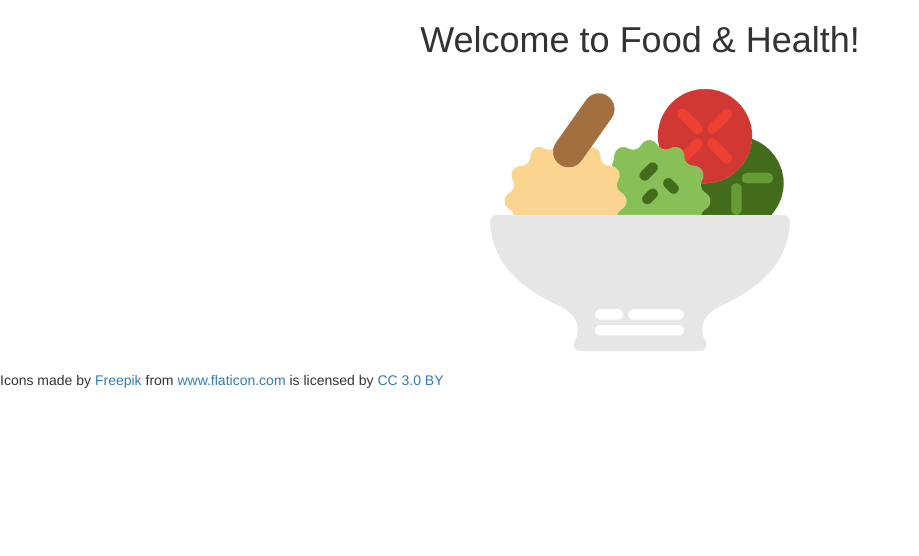
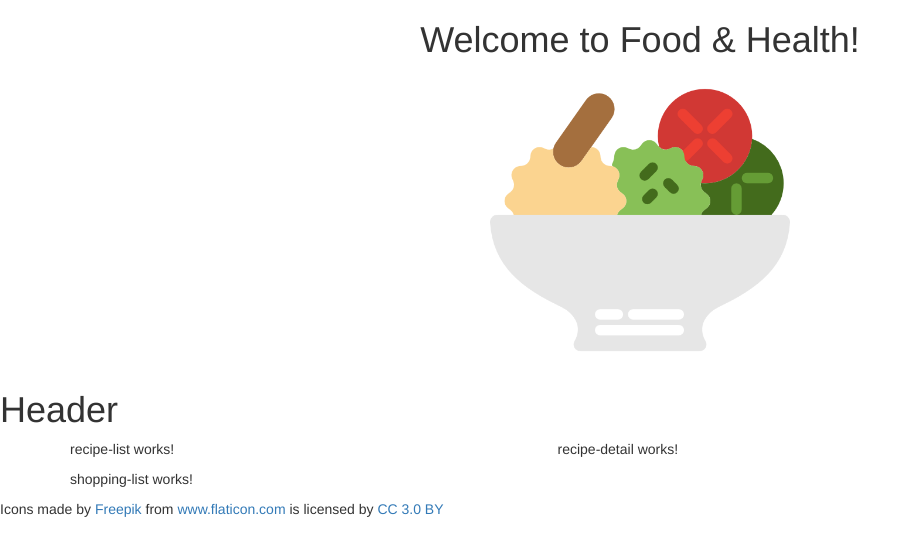
Before and after one commit to IvoNikolov/food-and-health-website, an Angular app in the folder food-and-health-website/: page / in a window 1280 px wide. Shown: the top 556 px of the page, without its empty margins (0-919 px from the left). Built offline with nearby package versions, Linux system fonts and the light colour scheme.

Commit message:
Adding components

```diff
--- a/food-and-health-website/src/app/app.component.html
+++ b/food-and-health-website/src/app/app.component.html
@@ -6,5 +6,14 @@
   <img width="300" alt="Angular Logo" src="../assets/salad.png"  >
 </div>
 <div class="container">
+</div>
 
+<app-header></app-header>
+<div class="container">
+  <div class="row">
+    <div class="col-md-12">
+      <app-recipes></app-recipes>
+      <app-shopping-list></app-shopping-list>
+    </div>
+  </div>
 </div>
--- a/food-and-health-website/src/app/app.module.ts
+++ b/food-and-health-website/src/app/app.module.ts
@@ -8,6 +8,8 @@ import { RecipesComponent } from './recipes/recipes.component';
 import { RecipeListComponent } from './recipes/recipe-list/recipe-list.component';
 import { RecipeDetailComponent } from './recipes/recipe-detail/recipe-detail.component';
 import { RecipeItemComponent } from './recipes/recipe-list/recipe-item/recipe-item.component';
+import { ShoppingListComponent } from './shopping-list/shopping-list.component';
+import { ShoppingEditComponent } from './shopping-list/shopping-edit/shopping-edit.component';
 
 
 @NgModule({
@@ -18,6 +20,8 @@ import { RecipeItemComponent } from './recipes/recipe-list/recipe-item/recipe-it
     RecipeListComponent,
     RecipeDetailComponent,
     RecipeItemComponent,
+    ShoppingListComponent,
+    ShoppingEditComponent,
 
   ],
   imports: [
--- a/food-and-health-website/src/app/recipes/recipes.component.html
+++ b/food-and-health-website/src/app/recipes/recipes.component.html
@@ -1,3 +1,8 @@
-<p>
-  recipes works!
-</p>
+<div class="row">
+  <div class="col-md-5">
+    <app-recipe-list></app-recipe-list>
+  </div>
+  <div class="col-md-7">
+    <app-recipe-detail></app-recipe-detail>
+  </div>
+</div>
--- /dev/null
+++ b/food-and-health-website/src/app/shopping-list/shopping-edit/shopping-edit.component.html
@@ -0,0 +1,3 @@
+<p>
+  shopping-edit works!
+</p>
--- /dev/null
+++ b/food-and-health-website/src/app/shopping-list/shopping-edit/shopping-edit.component.ts
@@ -0,0 +1,15 @@
+import { Component, OnInit } from '@angular/core';
+
+@Component({
+  selector: 'app-shopping-edit',
+  templateUrl: './shopping-edit.component.html',
+  styleUrls: ['./shopping-edit.component.css']
+})
+export class ShoppingEditComponent implements OnInit {
+
+  constructor() { }
+
+  ngOnInit() {
+  }
+
+}
--- /dev/null
+++ b/food-and-health-website/src/app/shopping-list/shopping-list.component.html
@@ -0,0 +1,3 @@
+<p>
+  shopping-list works!
+</p>
--- /dev/null
+++ b/food-and-health-website/src/app/shopping-list/shopping-list.component.ts
@@ -0,0 +1,15 @@
+import { Component, OnInit } from '@angular/core';
+
+@Component({
+  selector: 'app-shopping-list',
+  templateUrl: './shopping-list.component.html',
+  styleUrls: ['./shopping-list.component.css']
+})
+export class ShoppingListComponent implements OnInit {
+
+  constructor() { }
+
+  ngOnInit() {
+  }
+
+}
```
Also changed, not shown: food-and-health-website/src/app/shopping-list/shopping-edit/shopping-edit.component.css (added), food-and-health-website/src/app/shopping-list/shopping-list.component.css (added), 2 other files (tests, documents, lock files or other folders).
